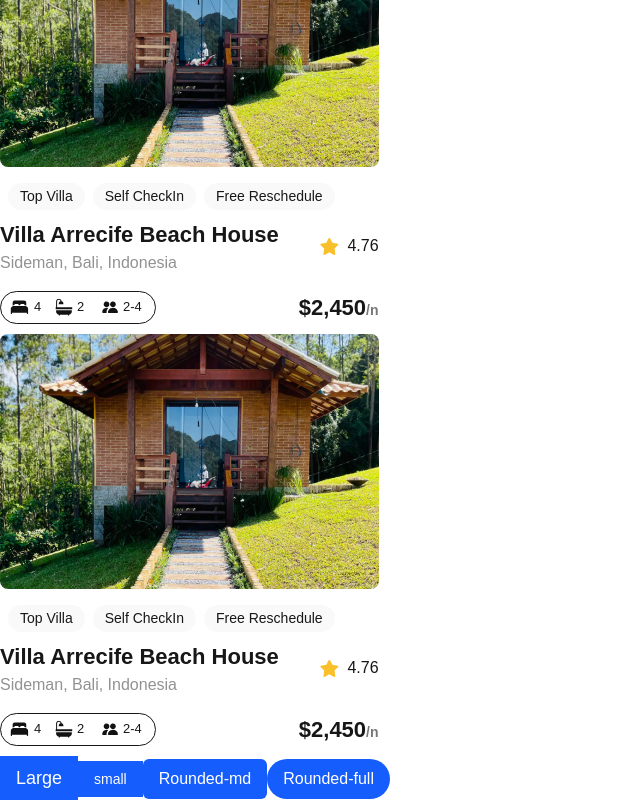
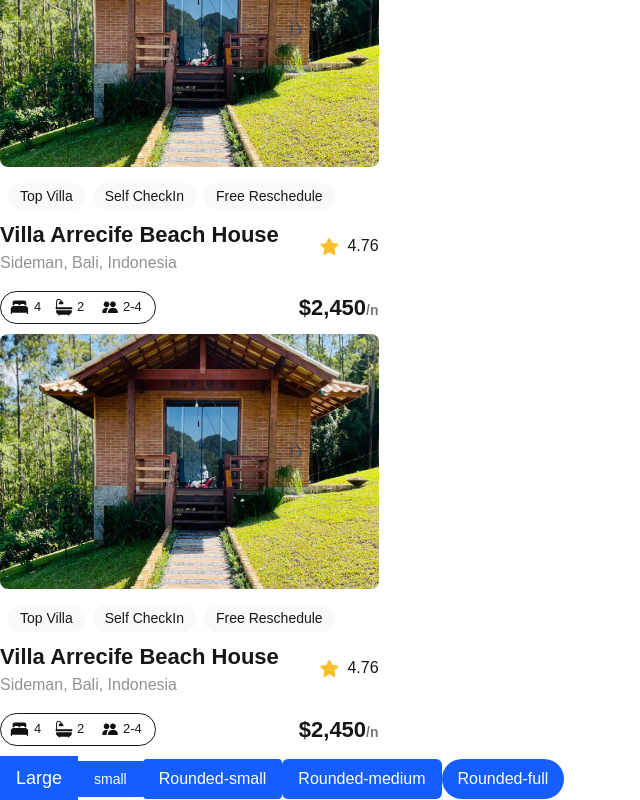
Before and after one commit to Ashraf-Magdy-Mostafa/alx-project-0x00-setup, a Next.js app in the folder alx-project-0x00/: page /landing in a window 1280 px wide. Shown: the part 538-1338 px from the top of the page, without its empty margins (0-640 px from the left). Built offline with nearby package versions, Linux system fonts and the light colour scheme.

Commit message:
replaces ClassName with styles in Button.tsx

```diff
--- a/alx-project-0x00/pages/landing.tsx
+++ b/alx-project-0x00/pages/landing.tsx
@@ -12,7 +12,8 @@ function landing() {
 
             <Button title="Large" styles="text-lg" />
             <Button title="small" styles="text-sm" />
-            <Button title="Rounded-md" styles="rounded-md" />
+            <Button title="Rounded-small" styles="rounded-sm" />
+            <Button title="Rounded-medium" styles="rounded-md" />
             <Button title="Rounded-full" styles="rounded-full" />
 
         </div>
```
